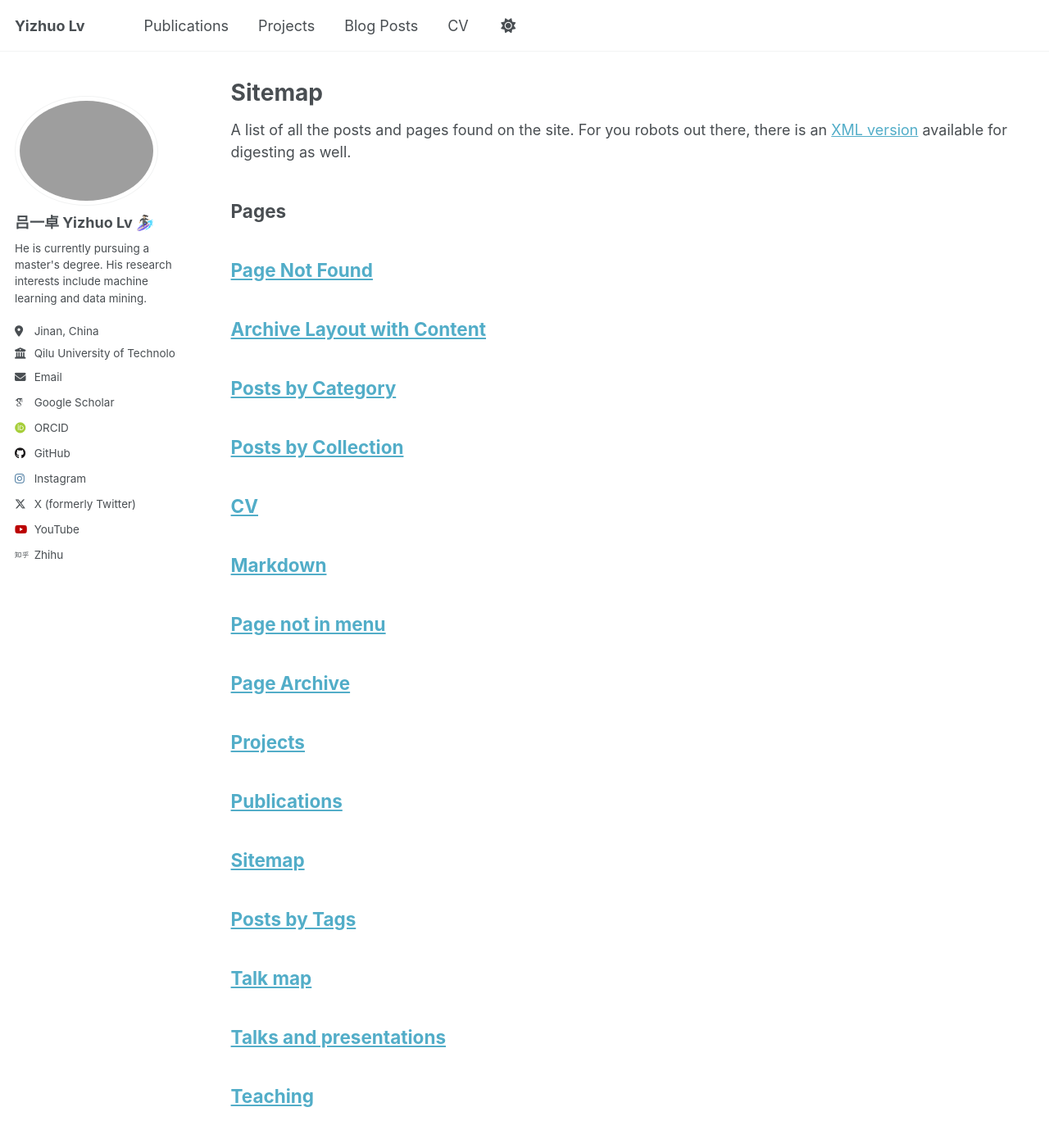
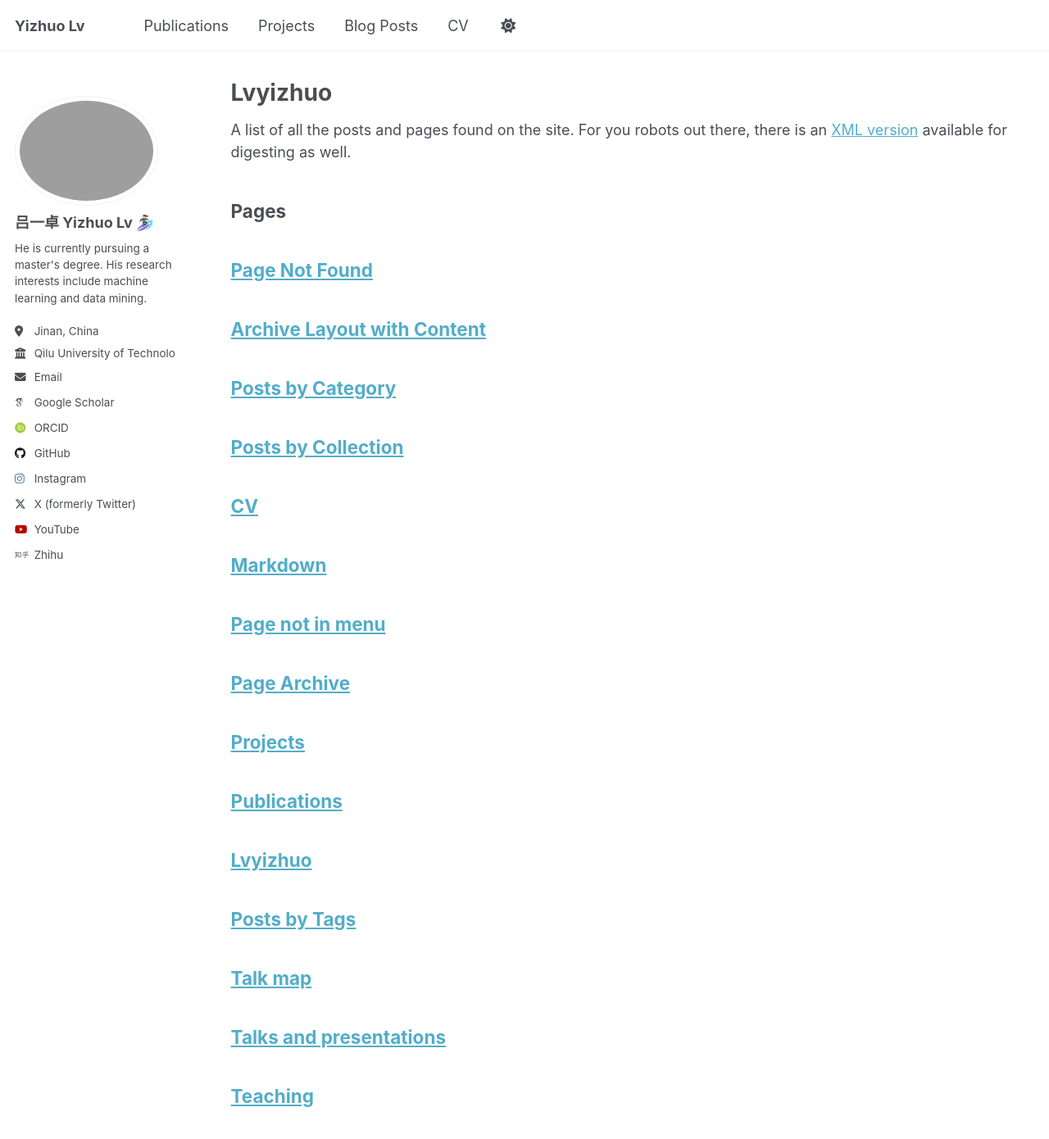
Before and after one commit to Lvyizhuo/lvyizhuo.github.io, a Jekyll site: the page built from _pages/sitemap.md, in a window 1280 px wide and 1400 px high. Shown: the top 1390 px of the window at 82% size. Built offline with Jekyll 4.4.1, drawn with Linux system fonts in a browser that asks for light colours; some web fonts are replaced.

Commit message:
修改主页信息

```diff
--- a/_config.yml
+++ b/_config.yml
@@ -36,7 +36,7 @@
   arxiv            : # URL - Update with the correct link to your profile
   googlescholar    : "https://scholar.google.com/citations?user=PS_CX0AAAAAJ"
   impactstory      : # URL
-  orcid            : "http://orcid.org/yourorcidurl"
+  orcid            : "http://orcid.org/0009-0009-4235-5209"
   semantic         : # URL
   # pubmed           : "https://www.ncbi.nlm.nih.gov/pubmed/?term=john+snow"
   researchgate     : # URL
--- a/_pages/sitemap.md
+++ b/_pages/sitemap.md
@@ -1,6 +1,6 @@
 ---
 layout: archive
-title: "Sitemap"
+title: "Lvyizhuo"
 permalink: /sitemap/
 author_profile: true
 ---
```
